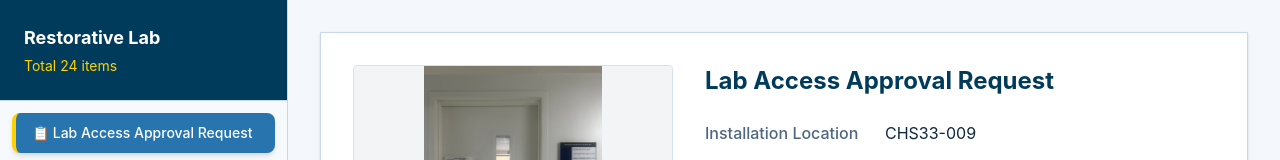
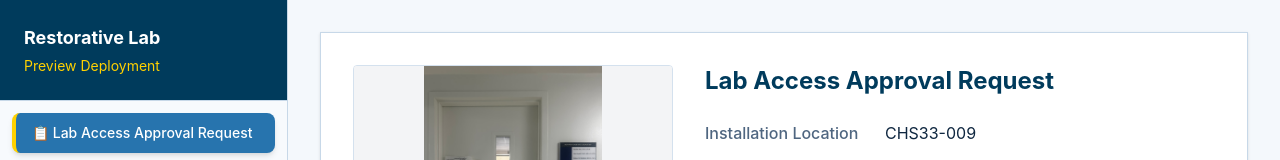
Before and after one commit to Junghwalim/lab-management-site, a React (Vite) app: page / in a window 1280 px wide. Shown: the top 160 px of the page. Built offline with nearby package versions, Linux system fonts and the light colour scheme.

Commit message:
Preview Deployment

```diff
--- a/src/App.tsx
+++ b/src/App.tsx
@@ -1157,7 +1157,7 @@ export default function App() {
       <div className="hidden md:flex print:hidden flex-col w-64 lg:w-72 bg-[#F7FAFD] border-r border-[#C7D8E8] h-screen sticky top-0 overflow-y-auto shrink-0">
         <div className="p-6 border-b border-[#C7D8E8] bg-[#003B5C]">
           <h2 className="font-bold text-white text-lg">Restorative Lab</h2>
-          <p className="text-sm text-[#FFD100] mt-1">Total {equipmentList.length} items</p>
+          <p className="text-sm text-[#FFD100] mt-1">Preview Deployment</p>
         </div>
         <div className="flex flex-col p-3 gap-1">
           {topItems.map(eq => (
```
